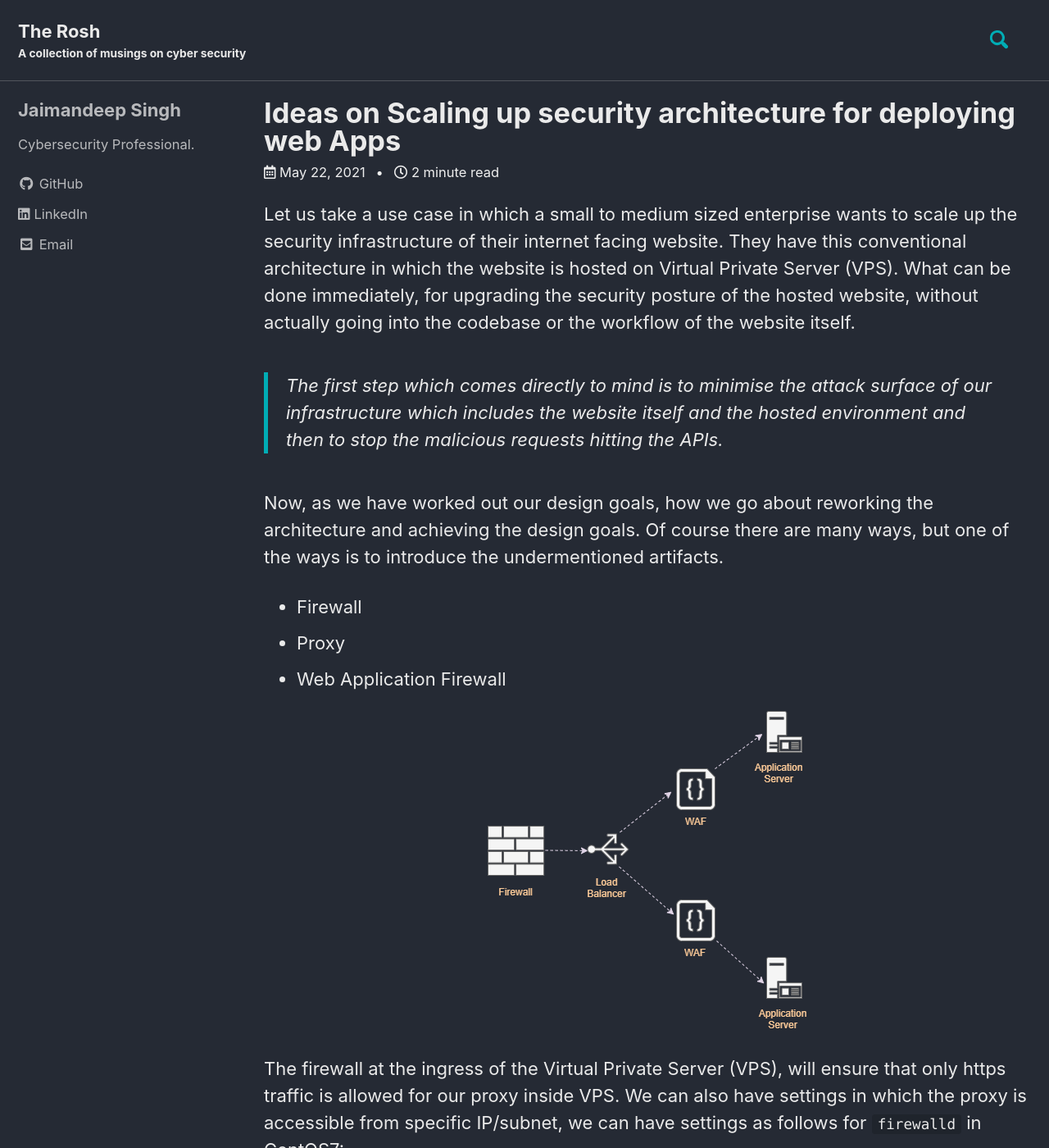
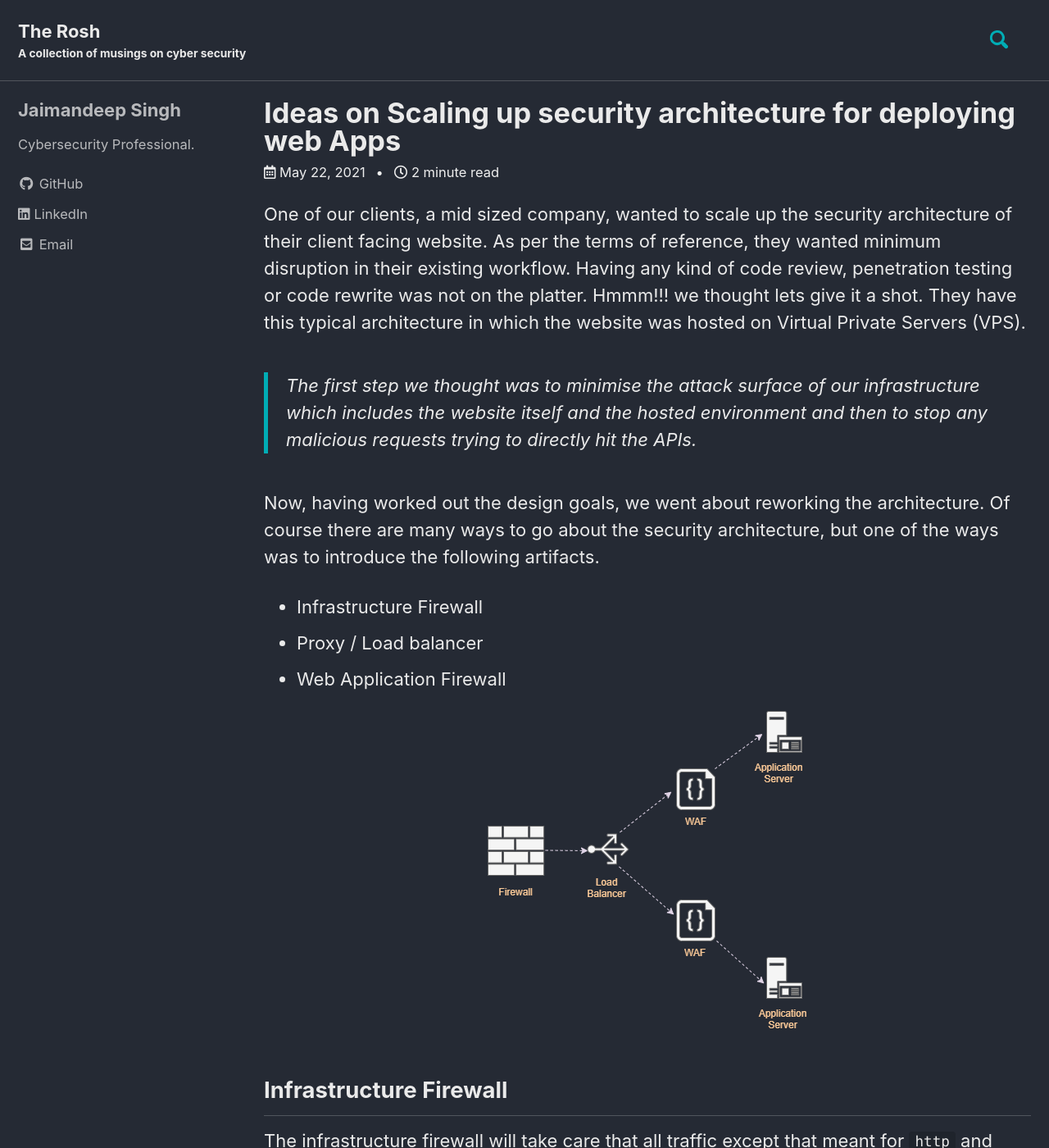
Before and after one commit to cyber-rosh/musings-bak, a Jekyll site: the page built from _posts/2021-05-22-web-apps.md, in a window 1280 px wide and 1400 px high. Shown: the whole window at 82% size. Built offline with Jekyll 4.4.1, drawn with Linux system fonts in a browser that asks for light colours; cached includes are drawn as plain includes; some of the changed text lies outside the part shown.

Commit message:
ammended post

````diff
--- a/_posts/2021-05-22-web-apps.md
+++ b/_posts/2021-05-22-web-apps.md
@@ -4,23 +4,24 @@ title:  "Ideas on Scaling up security architecture for deploying web Apps"
 ---
 
 
-Let us take a use case in which a small to medium sized enterprise wants to scale up the security infrastructure of their internet facing website. They have this conventional architecture in which the website is hosted on Virtual Private Server (VPS). What can be done immediately, for upgrading the security posture of the hosted website, without actually going into the codebase or the workflow of the website itself.
->The first step which comes directly to mind is to minimise the attack surface of our infrastructure which includes the website itself and the hosted environment and then to stop the malicious requests hitting the APIs.
+One of our clients, a mid sized company, wanted to scale up the security architecture of their client facing website. As per the terms of reference, they wanted minimum disruption in their existing workflow. Having any kind of code review, penetration testing or code rewrite was not on the platter. Hmmm!!! we thought lets give it a shot. They have this typical architecture in which the website was hosted on Virtual Private Servers (VPS).
 
-Now, as we have worked out our design goals, how we go about reworking the architecture and achieving the design goals. Of course there are many ways, but one of the ways is to introduce the undermentioned artifacts.
+>The first step we thought was to minimise the attack surface of our infrastructure which includes the website itself and the hosted environment and then to stop any malicious requests trying to directly hit the APIs.
+
+Now, having worked out the design goals, we went about reworking the architecture. Of course there are many ways to go about the security architecture, but one of the ways was to introduce the following artifacts.
 
 {{site.data.alerts.callout_default}}
- - Firewall
- - Proxy
+ - Infrastructure Firewall
+ - Proxy / Load balancer
  - Web Application Firewall
 {{site.data.alerts.end}}
 
 ![Deployment Architecture of Application](../assets/images/2021-05-22-fig1.png){: .align-center }
 
-The firewall at the ingress of the Virtual Private Server (VPS), will ensure that only https traffic is allowed for our proxy inside VPS. We can also have settings in which the proxy is accessible from specific IP/subnet, we can have settings as follows for `firewalld` in CentOS7:
+## Infrastructure Firewall
+The infrastructure firewall will take care that all traffic except that meant for `http` and `https` is dropped at our Virtual Private Server (VPS). We can also configure the firewall in a way in which our proxy/load balancers are accessible from specific IPs/subnets. Some of the sample rules in our `firewalld` of CentOS7 as given here:
 
 Firewalld Rules
-
 ```bash
 # Create a trusted Zone having specific IP
 firewall-cmd --permanent --add-source=10.10.10.10 --zone=trusted &
@@ -33,10 +34,10 @@ firewall-cmd --permanent --remove-service=https --zone=public &
 firewall-cmd --reload
 ```
 
-The proxy will ensure that our website is not directly exposed to the outside world and has additional benefits of load balancing. We can setup Access Control Lists (ACLs) so that only specific endpoints of our website APIS are accessible from outside. Some of the sample configuration settings for the HAproxy could be as follows:
+## Proxy / Load balancer
+The proxy will ensure that our website is not directly exposed to the outside world and has additional benefits of load balancing. We can setup Access Control Lists (ACLs) so that only specific endpoints of our website APIs are accessible from outside. This will also safeguard any accidental exposure of our internal APIs. Some of the sample configuration settings for the HAproxy could be as follows:
 
 HAProxy Config Rules
-
 ```bash
 frontend httpsandhttp
         bind *:80
@@ -59,7 +60,7 @@ backend app2Servers
         mode http
         server webserver2 127.0.0.1:3333 check weight 1 maxconn 50 ssl verify none
 ```
-
+## Web Application Firewall
 The traffic from our proxy now goes through the Web Application Firewall. This is configured to thwart common web application vulnerabilities. We could use the open source WAF like ***modsecurity*** or vendor dependent one. The WAFs also have the settings to configure it as proxy for sending the actual website traffic. We can run everything in a containerised environment using docker or Kubernetes.
 
 #### Reference
````
Also changed, not shown: 6 other files.
